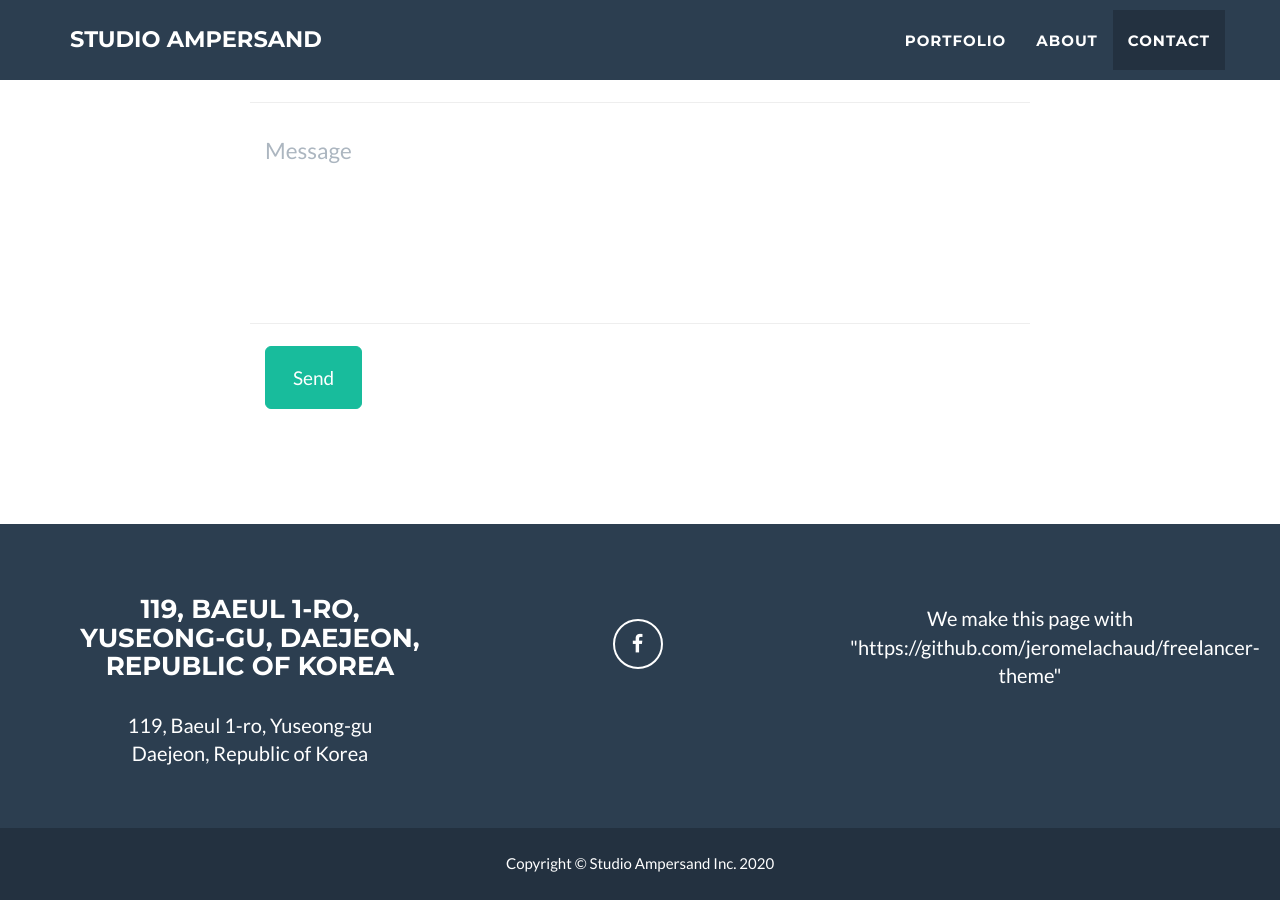
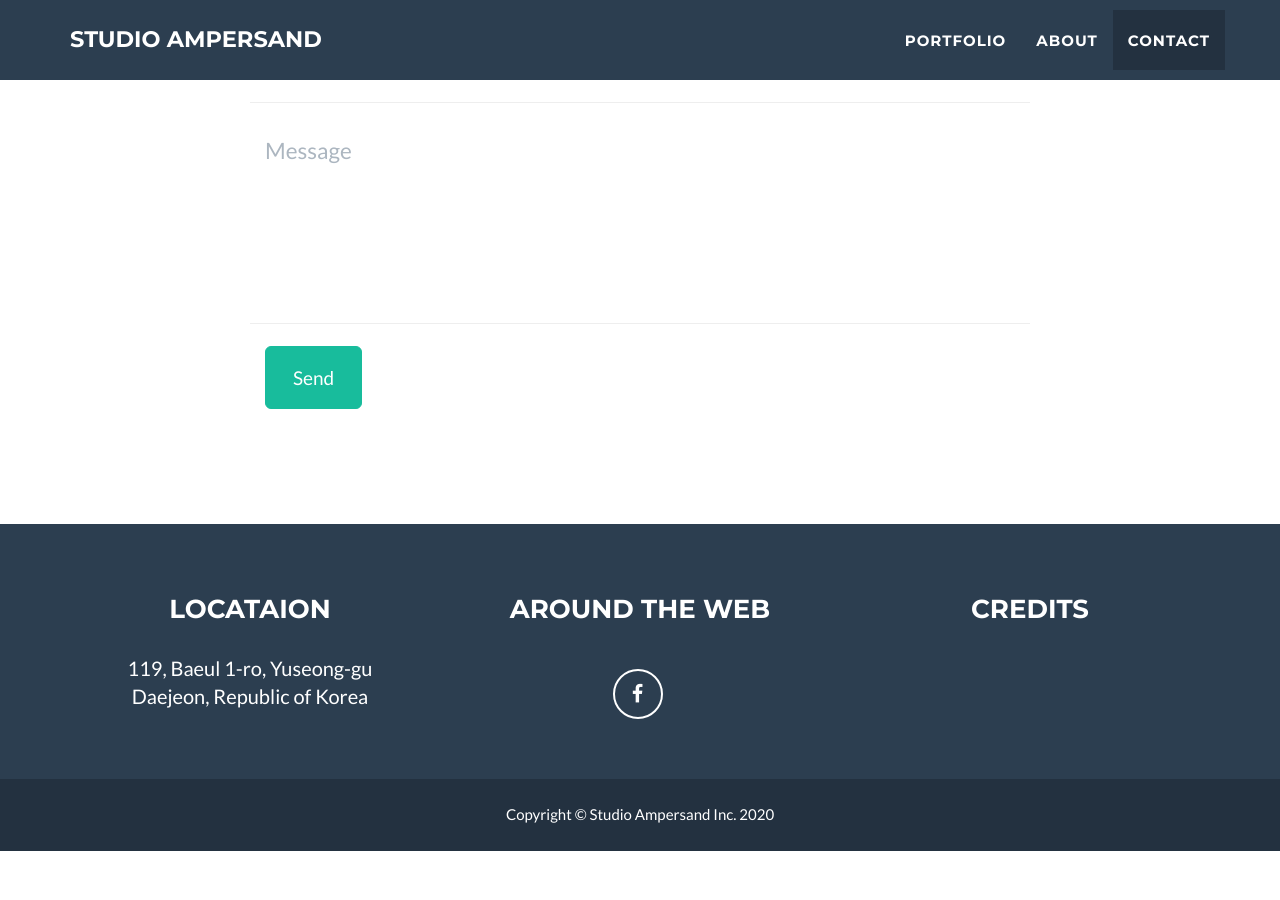
Before and after one commit to studioampersand/studioampersand.github.io, a Jekyll site: the page built from _posts/2020-10-14-LastKingdom.markdown, in a window 1280 px wide and 900 px high, scrolled down 1988 px. Built offline with Jekyll 4.4.1, drawn with Linux system fonts in a browser that asks for light colours; after the commit the page ends 2839 px from its top, so only the background shows below that.

Commit message:
Update _config.yml

```diff
--- a/_config.yml
+++ b/_config.yml
@@ -33,9 +33,9 @@ color:
 # Footer settings
 footer:
   copyright: Studio Ampersand Inc.
-  location: 119, Baeul 1-ro, Yuseong-gu, Daejeon, Republic of Korea
-#  social: Around the Web
-#  credits: Credits
+  location: Locataion
+  social: Around the Web
+  credits: Credits
 
 # Social networks usernames (many more available: google-plus, flickr, dribbble, pinterest, instagram, tumblr, linkedin, etc.)
 social:
@@ -56,7 +56,7 @@ address:
   - line: Daejeon, Republic of Korea
 
 # Credits content
-credits: 'We make this page with "https://github.com/jeromelachaud/freelancer-theme"'
+# credits: 'We make this page with "https://github.com/jeromelachaud/freelancer-theme"'
 
 # Build settings
 markdown: kramdown
```
